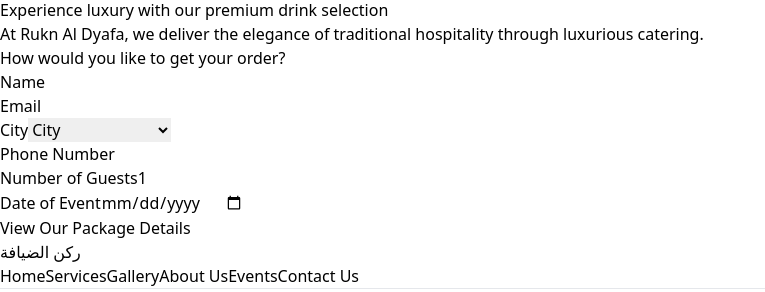
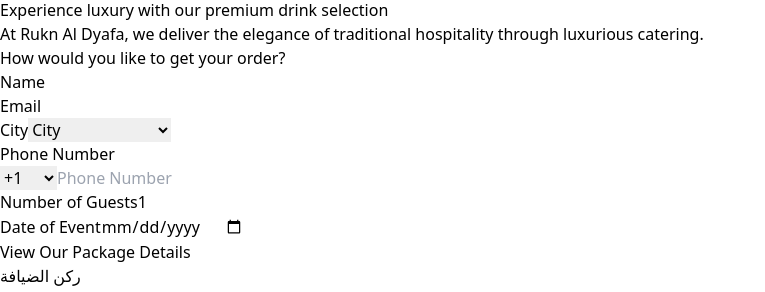
Before and after one commit to Ansari-Furkan-26/Catering-Website, a React (Vite) app: page /luxury-services in a window 1280 px wide. Shown: the part 470-762 px from the top of the page, without its empty margins (0-765 px from the left). Built offline with nearby package versions, Linux system fonts and the light colour scheme.

Commit message:
Form Update

```diff
--- a/index.html
+++ b/index.html
@@ -4,6 +4,7 @@
     <meta charset="UTF-8" />
     <link rel="icon" type="image/svg+xml" href="https://i.pinimg.com/originals/46/65/46/466546a84dbb58e61e1eafc5ee4864b6.png" />
     <meta name="viewport" content="width=device-width, initial-scale=1.0" />
+    <meta name="description" content="Drink Webiste" data-rh="true">
     <title>Rukn Al Dyafa</title>
   </head>
   <body>
--- a/package.json
+++ b/package.json
@@ -14,9 +14,11 @@
     "@headlessui/react": "^2.2.0",
     "framer-motion": "^11.13.1",
     "locomotive-scroll": "^5.0.0-beta.21",
+    "multer": "^1.4.5-lts.1",
     "react": "^18.3.1",
     "react-confetti": "^6.1.0",
     "react-dom": "^18.3.1",
+    "react-helmet-async": "^2.0.5",
     "react-icons": "^4.12.0",
     "react-lazy-load-image-component": "^1.6.2"
   },
--- a/src/components/Cart.jsx
+++ b/src/components/Cart.jsx
@@ -194,7 +194,7 @@
       const encodedMessage = encodeURIComponent(message);
 
       // WhatsApp API link
-      const whatsappLink = `https://wa.me/+917045992776?text=${encodedMessage}`;
+      const whatsappLink = `https://wa.me/+971503665518?text=${encodedMessage}`;
 
       // Redirect to WhatsApp
       window.open(whatsappLink, "_blank");
--- a/src/components/OrderForm.jsx
+++ b/src/components/OrderForm.jsx
@@ -113,8 +113,35 @@
       ))}
     </select>
   </div>
-            {renderInput(translations[language].phone, 'phone', 'number')}
-            {renderInput(translations[language].guests, 'guests', 'number', { min: 1 })}
+  <div className="mb-4">
+    <label className="block text-sm font-medium text-gray-700">{translations[language].phone}</label>
+    <div className="flex items-center">
+      <select
+        name="countryCode"
+        value={formData.countryCode}
+        onChange={handleChange}
+        className="mr-2 p-2 border rounded-lg bg-transparent text-gray-700"
+      >
+        {['+1', '+91', '+44', '+971'].map((code) => (
+          <option key={code} value={code}>
+            {code}
+          </option>
+        ))}
+      </select>
+      <input
+        type="tel"
+        name="phone"
+        value={formData.phone}
+        onChange={handleChange}
+        minLength={10}
+        maxLength={10}
+        placeholder="Phone Number"
+        className="p-2 border border-gray-300 rounded-lg flex-grow"
+        required
+      />
+    </div>
+  </div>
+  {renderInput(translations[language].guests, 'guests', 'number', { min: 10 })}
   {renderInput(translations[language].eventDate, 'eventDate', 'date')}
 
   <div className="flex justify-center mb-4">
@@ -127,6 +154,7 @@
     </button>
   </div>
 </form>
+
         </div>
 
         {/* Right: Product Image and Info */}
--- a/src/main.jsx
+++ b/src/main.jsx
@@ -2,9 +2,12 @@
 import { createRoot } from 'react-dom/client'
 import './index.css'
 import App from './App.jsx'
+import { HelmetProvider } from 'react-helmet-async'
 
 createRoot(document.getElementById('root')).render(
   <StrictMode>
+    <HelmetProvider>
     <App />
+    </HelmetProvider>
   </StrictMode>,
 )
--- a/src/pages/AboutSection.jsx
+++ b/src/pages/AboutSection.jsx
@@ -1,6 +1,7 @@
 import React, { useEffect } from "react";
 import About from '../components/About';
 import Gallery from '../components/AboutGallery';
+import { Helmet } from "react-helmet-async";
 
 // useEffect(() => {
 //   document.title = 'My Webrecto'; // Quick solution
@@ -20,7 +21,14 @@
 
   return (
     <div className="bg-gray-100 min-h-screen" id="ExploreMoment">
-      {/* Header */}
+      <Helmet>
+        <title>Rukn Al Dyafa - About Us</title>
+        <meta name="description"
+        content="Learn more about our commitment to delivering premium catering and beverage services. We bring elegance and taste to your events in the UAE." />
+        <meta name="keywords" content="about catering UAE, luxury catering UAE, beverage services UAE" />
+        <link rel="canonical" href="http://localhost:5173/" />
+      </Helmet>
+
       {/* Background image and text about capturing moments */}
       <section
         className="relative bg-cover bg-center h-[500px] flex items-center justify-center"
--- a/src/pages/CapturedMoment.jsx
+++ b/src/pages/CapturedMoment.jsx
@@ -1,6 +1,7 @@
 import React from "react";
 import { LazyLoadImage } from "react-lazy-load-image-component";
 import "react-lazy-load-image-component/src/effects/blur.css";
+import { Helmet } from "react-helmet-async";
 
 // Correctly import each image from its respective file
 import IMG1 from "../assets/Images/1.JPG";
@@ -95,6 +96,14 @@
 
   return (
     <div className="bg-gray-100 min-h-screen">
+      <Helmet>
+        <title>Rukn Al Dyafa - Gallery</title>
+        <meta name="description"
+        content="Celebrate life’s precious moments with our elegant catering and beverage services in the UAE. Perfect for weddings, parties, and special events." />
+        <meta name="keywords" content="capture moments UAE, special events catering, luxury party services UAE" />
+        <link rel="canonical" href="http://localhost:5173/" />
+      </Helmet>
+
       {/* Header */}
       <section
         className="relative bg-cover bg-center h-[500px] flex items-center justify-center"
--- a/src/pages/Event.jsx
+++ b/src/pages/Event.jsx
@@ -1,4 +1,5 @@
 import React from "react";
+import { Helmet } from "react-helmet-async";
 
 const headerImage = 'https://i.pinimg.com/736x/c0/88/59/c0885989e1a17079e0e8ec5d5c5138df.jpg';
 
@@ -41,6 +42,14 @@
 function Eventpg({ language }) {
   return (
     <div className="bg-gray-100 min-h-screen" id="ExploreMoment">
+      <Helmet>
+        <title>Rukn Al Dyafa - Events</title>
+        <meta name="description"
+        content="From weddings to corporate events, we provide bespoke catering and beverage solutions in the UAE. Tailored to perfection for any occasion."/>
+        <meta name="keywords" content="event catering UAE, wedding catering UAE, corporate beverage services" />
+        <link rel="canonical" href="http://localhost:5173/" />
+      </Helmet>
+
       {/* Header */}
       <section
         className="relative bg-cover bg-center h-[500px] flex items-center justify-center"
--- a/src/pages/LuxuryServices.jsx
+++ b/src/pages/LuxuryServices.jsx
@@ -1,6 +1,7 @@
 import React, { Suspense } from "react";
 import OrderForm from "../components/OrderForm";
 import PromoBanner from "../components/PromoBanner";
+import { Helmet } from "react-helmet-async";
 
 const LuxuryServices = ({ language = "english" }) => {
   const translations = {
@@ -18,6 +19,14 @@
 
   return (
     <div>
+      <Helmet>
+        <title>Rukn Al Dyafa - Service</title>
+        <meta name="description"
+        content="Indulge in exclusive luxury catering services in the UAE. From signature drinks to gourmet treats, we create memorable dining experiences." />
+        <meta name="keywords" content="luxury catering UAE, signature drinks UAE, premium beverage services" />
+        <link rel="canonical" href="http://localhost:5173/" />
+      </Helmet>
+
       {/* Hero Section */}
       <div className="relative bg-black h-[30rem] px-4 sm:px-8">
         {/* Background Image */}
--- a/src/pages/herosection.jsx
+++ b/src/pages/herosection.jsx
@@ -8,6 +8,7 @@
 import { motion } from "framer-motion";
 import { FaInstagram, FaWhatsapp, FaSnapchat } from "react-icons/fa";
 import FeaturedArtworks from "../components/HeroGallery";
+import { Helmet } from "react-helmet-async";
 
 import IMG2 from "../assets/Images/2.JPG";
 import IMG51 from "../assets/Images/51.JPG";
@@ -65,6 +66,13 @@
 
   return (
     <div className="">
+    <Helmet>
+      <title>Rukn Al Dyafa</title>
+      <meta name="description"
+      content="Discover premium catering and beverage services in the UAE. We specialize in luxurious drinks and unforgettable experiences for weddings, corporate events, and private gatherings." />
+      <meta name="keywords" content="catering services UAE, luxury beverages UAE, premium catering, event catering UAE" />
+      <link rel="canonical" href="http://localhost:5173/" />
+    </Helmet>
       <div className="relative bg-black h-screen px-4 sm:px-8">
 
         {/* Background Marquee for Mobile View */}
```
Also changed, not shown: public/robots.txt (added), 2 other files (tests, documents, lock files or other folders). Lines whose indentation alone changed are shown as unchanged.
